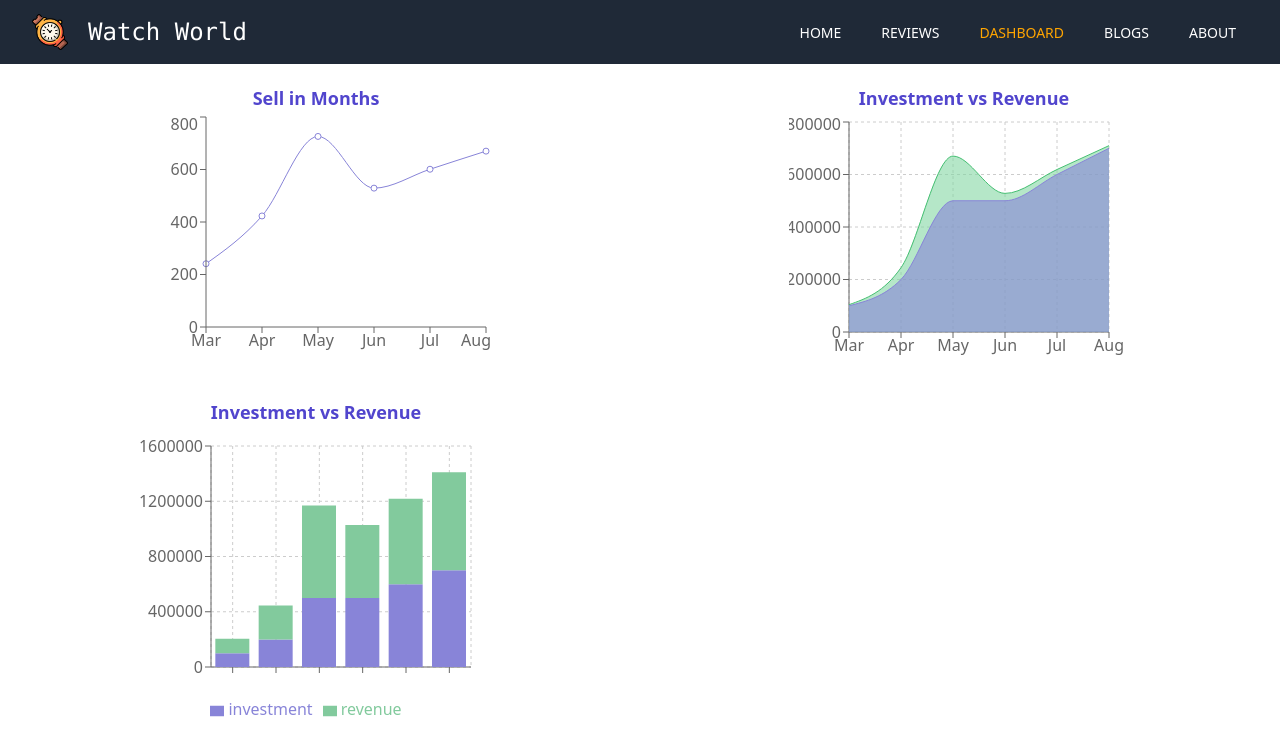
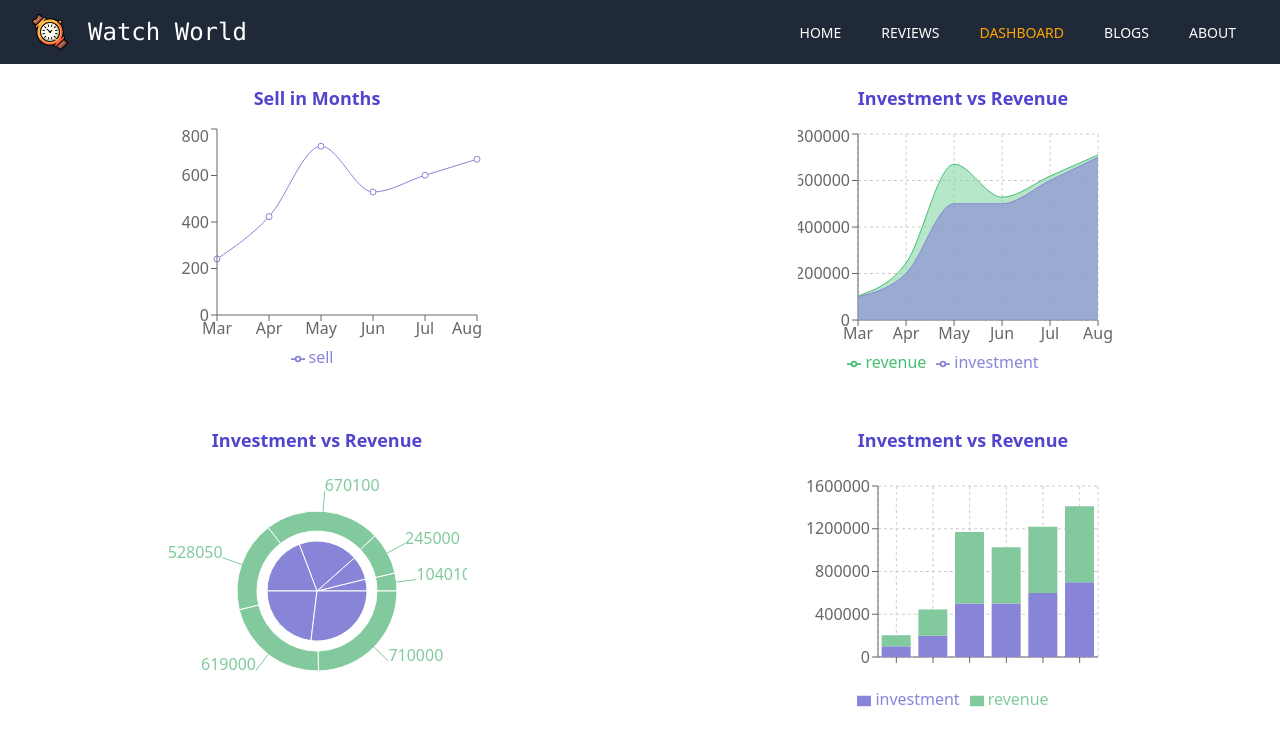
Before and after one commit to OmarFaruqueSabbir/product_review, a React (Create React App) app: page /dashboard in a window 1280 px wide. Shown: the top 756 px of the page. Built offline with nearby package versions, Linux system fonts and the light colour scheme.

Commit message:
README file modified, Dashboard Modifid, ratings added in both Home & Review page

```diff
--- a/public/index.html
+++ b/public/index.html
@@ -24,7 +24,7 @@
       work correctly both with client-side routing and a non-root public URL.
       Learn how to configure a non-root public URL by running `npm run build`.
     -->
-    <title>React App</title>
+    <title>Watch World</title>
   </head>
   <body>
     <noscript>You need to enable JavaScript to run this app.</noscript>
--- a/src/App.js
+++ b/src/App.js
@@ -7,6 +7,7 @@ import Dashboard from './Components/Dashboard/Dashboard';
 import About from './Components/About/About';
 import Blogs from './Components/Blogs/Blogs';
 import Error from './Components/Error/Error';
+
 
 function App() {
   return (
@@ -22,9 +23,6 @@ function App() {
         <Route path='/about' element={<About />} />
         <Route path='*' element={<Error />} />
       </Routes>
-
-
-
     </div>
   );
 }
--- a/src/Components/Dashboard/Dashboard.js
+++ b/src/Components/Dashboard/Dashboard.js
@@ -1,5 +1,5 @@
 import React from 'react';
-import { Area, AreaChart, Bar, BarChart, CartesianGrid, Legend, Line, LineChart, Tooltip, XAxis, YAxis } from 'recharts';
+import { Area, AreaChart, Bar, BarChart, CartesianGrid, Legend, Line, LineChart, Pie, PieChart, Tooltip, XAxis, YAxis } from 'recharts';
 
 const Dashboard = () => {
     const data = [
@@ -43,10 +43,10 @@ const Dashboard = () => {
 
 
     return (
-        <div className="grid grid-cols-1 md:grid-cols-2 gap-4 mx-auto">
-            <div className='flex flex-col justify-center items-center mt-5'>
-            <p className='text-indigo-700 text-lg font-semibold'>Sell in Months</p>
-                <LineChart width={350} height={250} data={data}>
+        <div className="grid grid-cols-1 md:grid-cols-2 gap-3  mx-auto">
+            <div className='flex flex-col justify-center md:items-center items-start mt-5 mb-5'>
+                <p className='text-indigo-700 text-lg font-semibold mb-3'>Sell in Months</p>
+                <LineChart width={330} height={250} data={data}>
                     <Line
                         type="monotone"
                         dataKey="sell"
@@ -56,13 +56,14 @@ const Dashboard = () => {
                     <YAxis ></YAxis>
                     <XAxis dataKey={'month'}></XAxis>
                     <Tooltip></Tooltip>
+                    <Legend />
                 </LineChart>
             </div>
 
-            <div className='flex flex-col justify-center items-center mt-5'>
-            <p className='text-indigo-700 text-lg font-semibold'>Investment vs Revenue</p>
+            <div className='flex flex-col justify-center md:items-center items-start mt-5 mb-5'>
+                <p className='text-indigo-700 text-lg font-semibold mb-3'>Investment vs Revenue</p>
                 <AreaChart
-                    width={350}
+                    width={330}
                     height={250}
                     data={data}
                     margin={{
@@ -76,17 +77,28 @@ const Dashboard = () => {
                     <XAxis dataKey={'month'} />
                     <YAxis />
                     <Tooltip />
+                    <Legend />
                     <Area type="monotone" dataKey="revenue" stroke="#45bf72" fill="#84d8a3" />
                     <Area type="monotone" dataKey="investment" stroke="#8884d8" fill="#8884d8" />
 
                 </AreaChart>
             </div>
 
-            <div className='flex flex-col justify-center items-center mt-5'>
-            <p className='text-indigo-700 text-lg font-semibold'>Investment vs Revenue</p>
+            <div className='flex flex-col justify-center md:items-center items-start mt-5 mb-5'>
+                <p className='text-indigo-700 text-lg font-semibold mb-3'>Investment vs Revenue</p>
+                <PieChart className='flex' width={300} height={250}>
+                    <Pie data={data} dataKey="investment" nameKey="month" cx="50%" cy="50%" outerRadius={50} fill="#8884d8" />
+                    <Pie data={data} dataKey="revenue" nameKey="month" cx="50%" cy="50%" innerRadius={60} outerRadius={80} fill="#82ca9d" label />
+                    <Tooltip />
+
+                </PieChart>
+            </div>
+
+            <div className='flex flex-col justify-center md:items-center items-start mt-5 mb-5'>
+                <p className='text-indigo-700 text-lg font-semibold mb-3'>Investment vs Revenue</p>
                 <BarChart
-                    width={370}
-                    height={300}
+                    width={330}
+                    height={250}
                     data={data}
                     margin={{
                         top: 20,
--- a/src/Components/Navbar/Navbar.js
+++ b/src/Components/Navbar/Navbar.js
@@ -2,6 +2,7 @@ import React, { useState } from "react";
 import { Transition } from "@headlessui/react";
 import logo from '../../images/wristwatch.png'
 import LinkCustom from "../LinkCustom/LinkCustom";
+import { Link } from "react-router-dom";
 
 
 
@@ -14,24 +15,27 @@ function Navbar() {
         <div className="flex items-center justify-between h-16">
 
           <div className="flex items-center flex-shrink-0">
+            <Link to='/home'>
               <img
                 className="h-9 w-9"
-                  src= {logo}
+                src={logo}
                 alt="Workflow"
               />
+            </Link>
+
             <h1 className="text-white text-2xl font-mono ml-5"> Watch World</h1>
           </div>
           <div className="hidden md:block">
             <div className="ml-10 flex items-baseline space-x-4">
               <LinkCustom
-                    to = '/home'
+                to='/home'
                 className=" hover:bg-gray-700 text-white px-3 py-2 rounded-md text-sm font-medium"
               >
                 HOME
               </LinkCustom>
 
               <LinkCustom
-                    to = '/reviews'
+                to='/reviews'
                 className="text-gray-300 hover:bg-gray-700 hover:text-white px-3 py-2 rounded-md text-sm font-medium"
               >
                 REVIEWS
@@ -45,14 +49,14 @@ function Navbar() {
               </LinkCustom>
 
               <LinkCustom
-                    to = '/blogs'
+                to='/blogs'
                 className="text-gray-300 hover:bg-gray-700 hover:text-white px-3 py-2 rounded-md text-sm font-medium"
               >
                 BLOGS
               </LinkCustom>
 
               <LinkCustom
-                    to ='/about'
+                to='/about'
                 className="text-gray-300 hover:bg-gray-700 hover:text-white px-3 py-2 rounded-md text-sm font-medium"
               >
                 ABOUT
@@ -120,14 +124,14 @@ function Navbar() {
           <div className="md:hidden" id="mobile-menu">
             <div ref={ref} className="px-2 pt-2 pb-3 space-y-1 sm:px-3">
               <LinkCustom
-                    to = '/home'
+                to='/home'
                 className=" hover:bg-gray-700 text-white px-3 py-2 rounded-md text-sm font-medium"
               >
                 HOME
               </LinkCustom>
 
               <LinkCustom
-                  to = '/reviews'
+                to='/reviews'
                 className="text-gray-300 hover:bg-gray-700 hover:text-white block px-3 py-2 rounded-md text-base font-medium"
               >
                 REVIEWS
@@ -141,14 +145,14 @@ function Navbar() {
               </LinkCustom>
 
               <LinkCustom
-                  to = '/blogs'
+                to='/blogs'
                 className="text-gray-300 hover:bg-gray-700 hover:text-white block px-3 py-2 rounded-md text-base font-medium"
               >
                 BLOGS
               </LinkCustom>
 
               <LinkCustom
-                  to ='/about'
+                to='/about'
                 className="text-gray-300 hover:bg-gray-700 hover:text-white block px-3 py-2 rounded-md text-base font-medium"
               >
                 ABOUT
@@ -158,9 +162,6 @@ function Navbar() {
         )}
       </Transition>
     </nav>
-
-
-
   );
 }
 
--- a/src/Components/ReviewHome/ReviewHome.js
+++ b/src/Components/ReviewHome/ReviewHome.js
@@ -4,7 +4,7 @@ import { faStar } from '@fortawesome/free-solid-svg-icons'
 import { FontAwesomeIcon } from "@fortawesome/react-fontawesome";
 
 const ReviewHome = ({ review }) => {
-    const { name, img, reviewTtl, comment } = review;
+    const { name, img, reviewTtl, comment,rating } = review;
     return (
         <div className='shadow-lg rounded-2xl w-[350px] bg-slate-200 p-4 mt-5'>
             <div className='gap-4 flex flex-col justify-between items-center'>
@@ -22,7 +22,7 @@ const ReviewHome = ({ review }) => {
                     <h5 className='text-cyan-900 text-l font-semibold mb-2'>{reviewTtl}</h5>
                     <span className='text-gray-600 text-xs text-left font-mono'>{comment}</span>
                     <span className='text-gray-700 mt-3 text-l font-mono'>rating: <Rating
-                        initialRating={3.5}
+                        initialRating={rating}
                         emptySymbol={<FontAwesomeIcon icon={faStar} />}
                         fullSymbol={<FontAwesomeIcon style={{ color: 'goldenrod' }} icon={faStar} />}
                         readonly
--- a/src/Components/ReviewItem/ReviewItem.js
+++ b/src/Components/ReviewItem/ReviewItem.js
@@ -4,7 +4,7 @@ import { faStar } from '@fortawesome/free-solid-svg-icons'
 import { FontAwesomeIcon } from "@fortawesome/react-fontawesome";
 
 const ReviewItem = ({ review }) => {
-  const { name, img, reviewTtl, comment } = review;
+  const { name, img, reviewTtl, comment,rating } = review;
 
   return (
     <div className='shadow-lg rounded-2xl w-[350px] bg-white p-4 mt-3 mb-5'>
@@ -23,7 +23,7 @@ const ReviewItem = ({ review }) => {
           <h5 className='text-cyan-800 text-l font-semibold '>{reviewTtl}</h5>
           <span className='text-gray-600 text-xs text-left mt-2'>{comment}</span>
           <span className='text-gray-700 mt-1 text-l font-mono'>rating: <Rating
-            initialRating={3.5}
+            initialRating={rating}
             emptySymbol={<FontAwesomeIcon icon={faStar} />}
             fullSymbol={<FontAwesomeIcon style={{ color: 'goldenrod' }} icon={faStar} />}
             readonly
```
Also changed, not shown: public/data.json (+12 -8 lines), 2 other files (tests, documents, lock files or other folders). Lines whose indentation alone changed are shown as unchanged.
